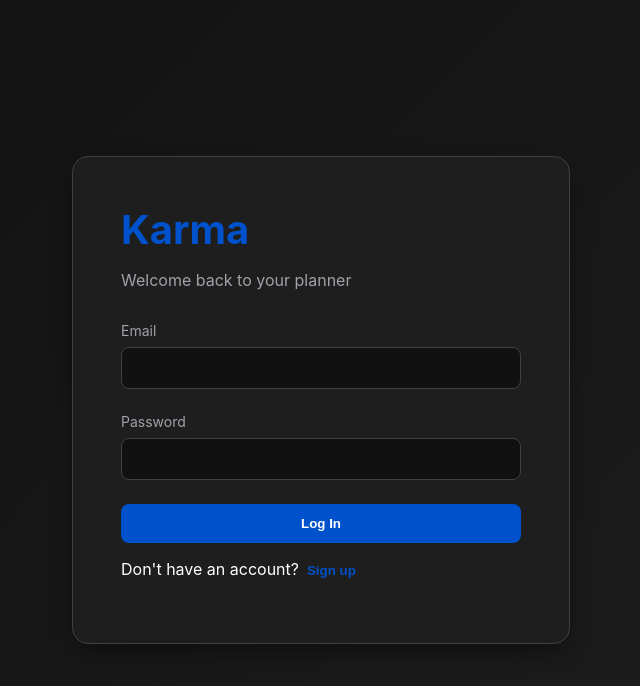
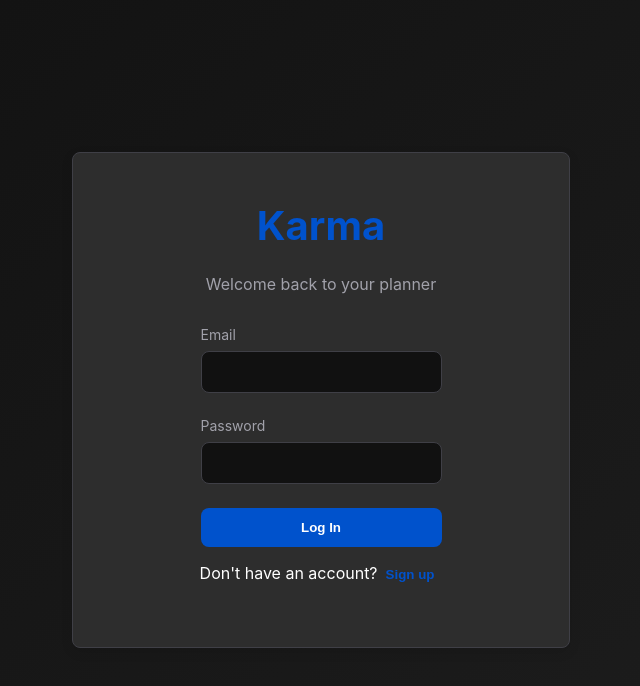
Before and after one commit to Likhith-2914/karma, a React (Vite) app in the folder frontend/: page /auth in a window 1280 px wide. Shown: the top 686 px of the page, without its empty margins (319-959 px from the left). Built offline with nearby package versions, Linux system fonts and the light colour scheme; no server answers.

Commit message:
Discarded Logo

```diff
--- a/frontend/index.html
+++ b/frontend/index.html
@@ -1,12 +1,15 @@
 <!DOCTYPE html>
 <html lang="en">
+
 <head>
   <meta charset="UTF-8" />
   <meta name="viewport" content="width=device-width, initial-scale=1.0" />
   <title>Karma - Daily Planner Dashboard</title>
 </head>
+
 <body>
   <div id="root"></div>
   <script type="module" src="/src/main.jsx"></script>
 </body>
+
 </html>
--- a/frontend/src/index.css
+++ b/frontend/src/index.css
@@ -531,6 +531,24 @@ body {
   z-index: 1000;
 }
 
+.auth-card {
+  background-color: var(--bg-card);
+  padding: 3rem;
+  border-radius: 8px;
+  width: 100%;
+  max-width: 400px;
+  box-shadow: 0 4px 12px rgba(0, 0, 0, 0.1);
+  display: flex;
+  flex-direction: column;
+  align-items: center;
+}
+
+.app-logo-large {
+  width: 56px;
+  height: 56px;
+  margin-bottom: 0.5rem;
+}
+
 .modal-content {
   background-color: var(--bg-secondary);
   padding: 2rem;
```
Lines whose indentation alone changed are shown as unchanged.
